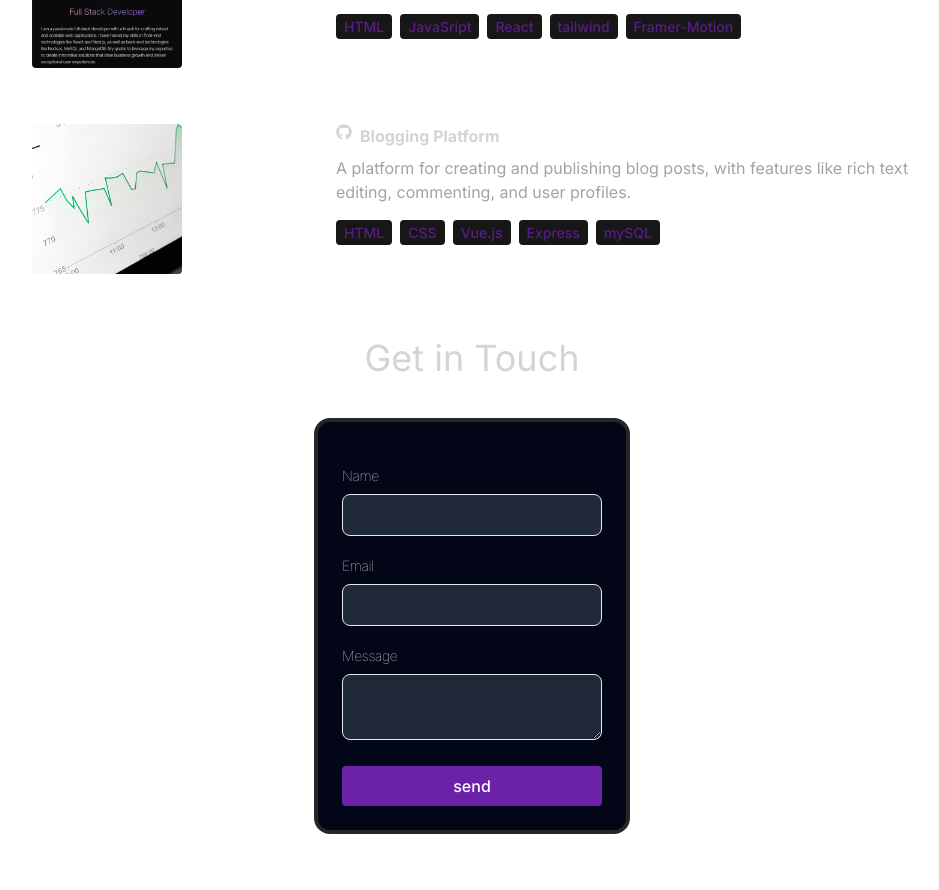
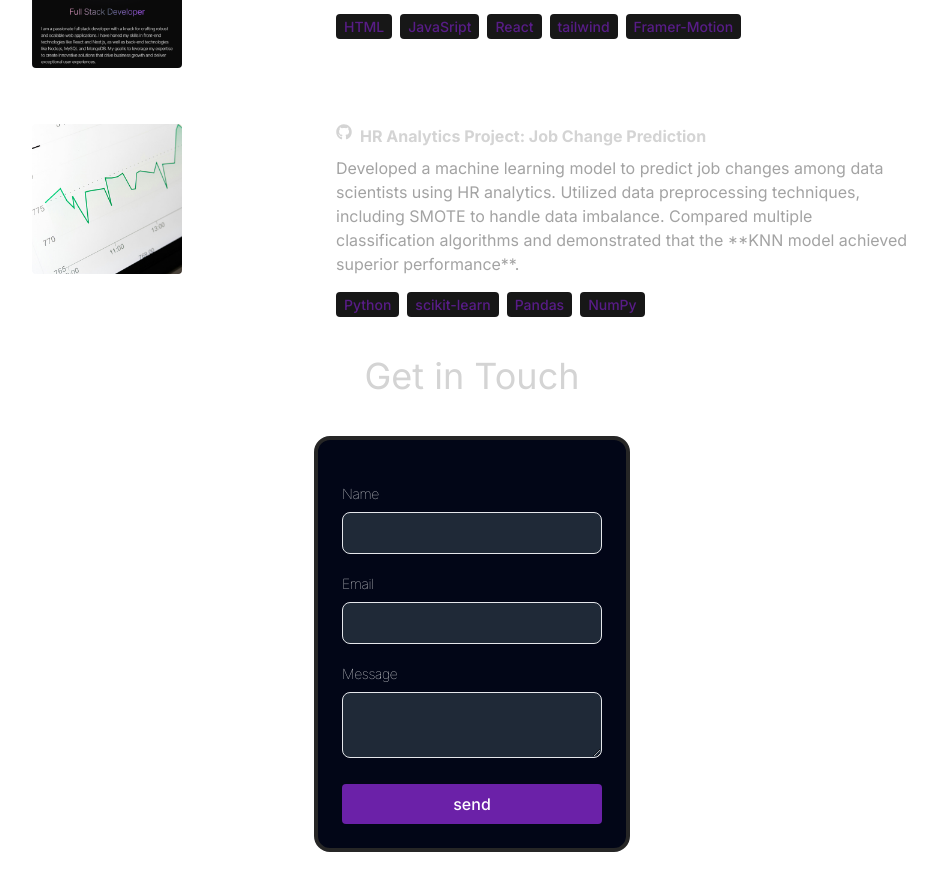
Before and after one commit to Afreed007/portfolio-mohammedafreedpasha, a React (Vite) app: page / in a window 1280 px wide. Shown: the part 2680-3570 px from the top of the page, without its empty margins (168-1107 px from the left). Built offline with nearby package versions, Linux system fonts and the light colour scheme.

Commit message:
Update index.js

```diff
--- a/src/constants/index.js
+++ b/src/constants/index.js
@@ -78,11 +78,10 @@ export const PROJECTS = [
 
   },
   {
-    title: "Blogging Platform",
+    title: "HR Analytics Project: Job Change Prediction",
     image: project4,
-    description:
-      "A platform for creating and publishing blog posts, with features like rich text editing, commenting, and user profiles.",
-    technologies: ["HTML", "CSS", "Vue.js", "Express", "mySQL"],
+    description:"Developed a machine learning model to predict job changes among data scientists using HR analytics. Utilized data preprocessing techniques, including SMOTE to handle data imbalance. Compared multiple classification algorithms and demonstrated that the **KNN model achieved superior performance**.",
+    technologies: ["Python", "scikit-learn", "Pandas", "NumPy"],
   },
 ];
 
```
